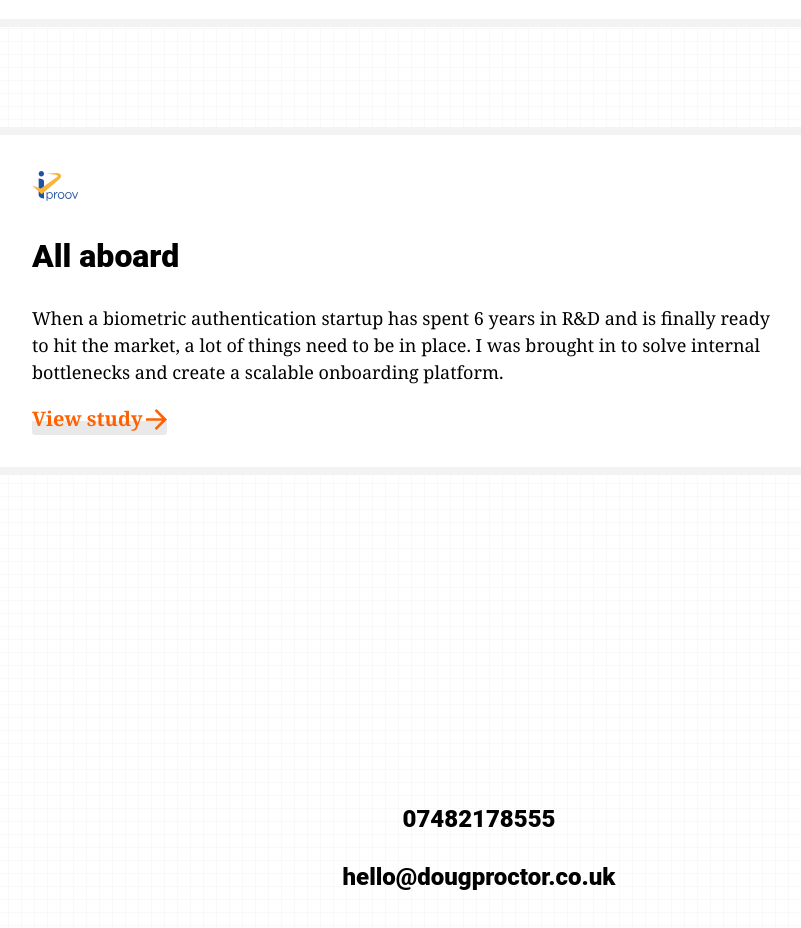
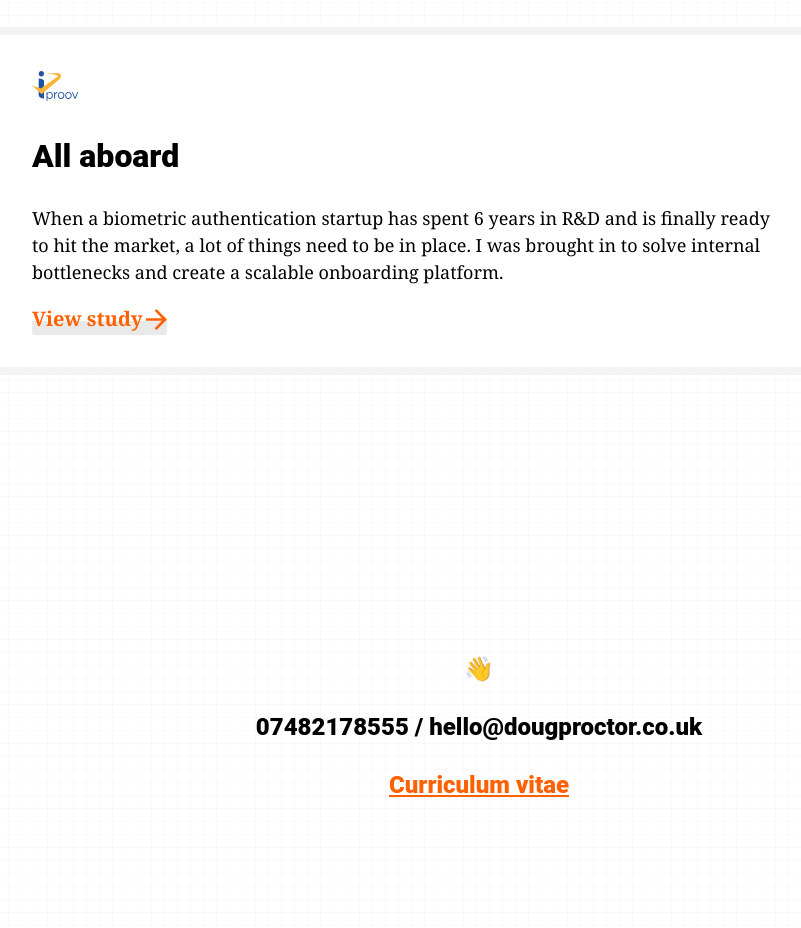
Before and after one commit to doug-proctor/design-portfolio-interim, a Gatsby site: page / in a window 1280 px wide. Shown: the part 1480-2408 px from the top of the page, without its empty margins (161-962 px from the left). Built offline with nearby package versions, Linux system fonts and the light colour scheme; Gatsby itself is replaced by a stand-in of ours; a web font is replaced by a local one.

Commit message:
Fixes; added CV

```diff
--- a/src/components/Card.module.css
+++ b/src/components/Card.module.css
@@ -2,7 +2,7 @@
 
 .card {
     border: 8px solid #f3f3f3;
-    margin-bottom: 100px;
+    margin-bottom: 50px;
     background: #FFFFFF;
     border-radius: 10px;
     padding: 2rem;
--- a/src/components/Footer.js
+++ b/src/components/Footer.js
@@ -4,9 +4,11 @@ import styles from "./Footer.module.css"
 export default function Footer() {
   return (
     <footer className={styles.footer}>
-      {/*<div className={styles.line}>👋</div>*/}
-      <div className={styles.line}>07482178555</div>
-      <div className={styles.line}>hello@dougproctor.co.uk</div>
+      <div className={styles.line}>👋</div>
+      <div className={styles.line}>07482178555 / hello@dougproctor.co.uk</div>
+      <div className={styles.line}>
+        <a href="/Doug-Proctor-CV-Lead-UX-UI.pdf">Curriculum vitae</a>
+      </div>
     </footer>
   )
 }
--- a/src/components/Strapline.module.css
+++ b/src/components/Strapline.module.css
@@ -1,8 +1,18 @@
+@value sm, md, lg, xl from '../styles/breakpoints.css';
+
 .strapline {
     color: #ff6000;
+    text-align: center;
     font-size: 14.8vw;
     margin: 4vw 0 10vw;
     white-space: nowrap;
     margin-left: 0.75rem;
     text-shadow: 12px 12px #f1f1f1;
 }
+
+@media screen and (min-width: 1300px) {
+    .strapline {
+        font-size: 200px;
+        margin: 50px 0 100px;
+    }
+}
--- a/src/styles/global.css
+++ b/src/styles/global.css
@@ -34,6 +34,10 @@ p.secondary {
     font-style: italic;
 }
 
+a, a:visited, a:hover, a:active {
+    color: #ff6000;
+}
+
 hr {
     border: none;
     margin: 2rem 0;
```
Also changed, not shown: 1 other file.
